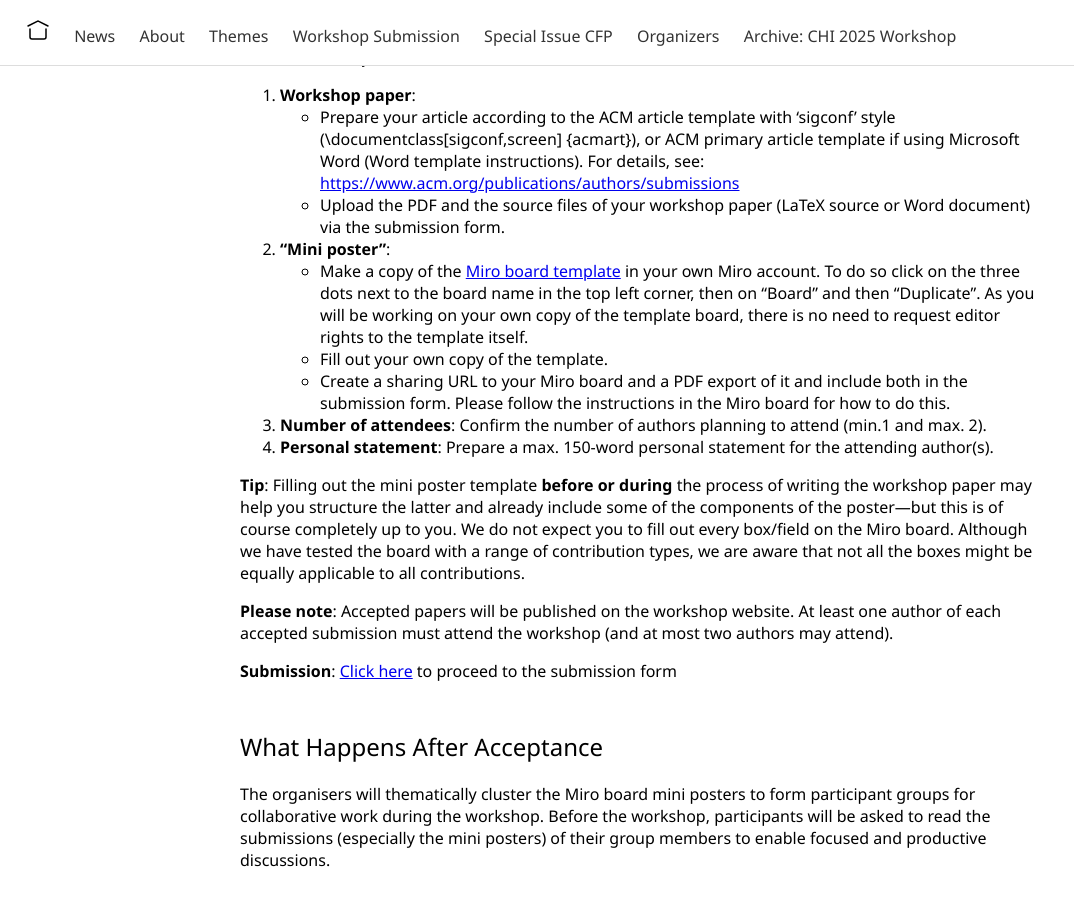
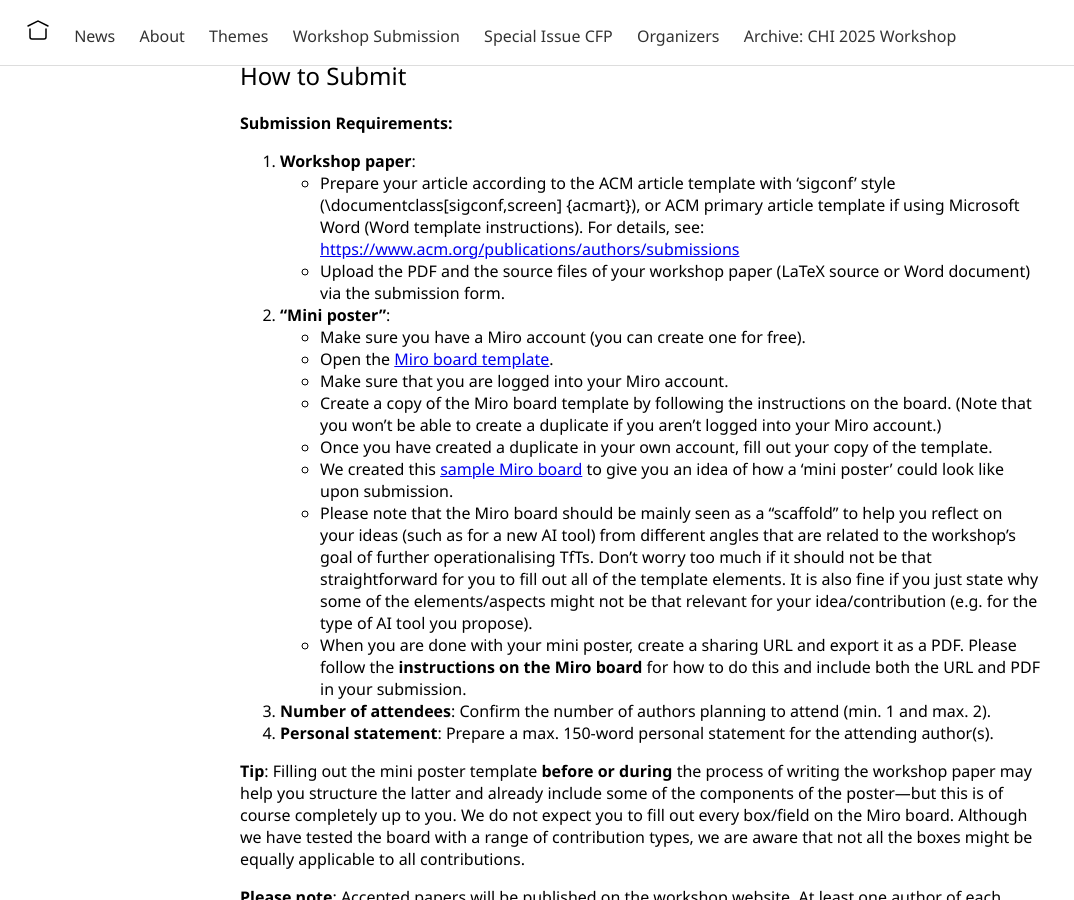
Before and after one commit to ai-tools-for-thought/workshop, a Jekyll site: the page built from index.md, in a window 1280 px wide and 900 px high, scrolled down 3130 px. Shown: the whole window, without its empty margins (0-1074 px from the left). Built offline with Jekyll 4.4.1, drawn with Linux system fonts in a browser that asks for light colours; some of the changed text lies outside the part shown.

Commit message:
Update CfP questions and instructions for mini poster submission

```diff
--- a/index.md
+++ b/index.md
@@ -49,7 +49,7 @@
 
 
    - What are promising design strategies, including interface mechanisms, interaction designs, and design patterns that protect or augment human cognition?
-   - What are effective usage strategies where AI is used to help people think, learn, create, and work better, even in general-purpose tools like ChatGPT that are not specifically designed as TfT?
+   - What are effective usage strategies where AI is used to help people think, learn, create, and work better, even for general-purpose tools like ChatGPT that are not specifically designed as TfT?
    - How can we systematise specific examples into tangible, transferable strategies across domains and contexts?
    - What are useful framings for the role of GenAI (e.g., AI as provocateur or facilitator) that inspire effective design and usage?
    - Can we theoretically ground these strategies and provide empirical evidence for their effectiveness?
@@ -58,8 +58,9 @@
 
     *What are the outcomes of tools for thought, and how do we measure them?*
 
-   - What counts as a "good" outcome for TfTs? How do we define desirable outcomes beyond task performance?
-   - How can we capture intermediary outcomes (e.g., artefacts like notes or diagrams that scaffold thinking)?
+   - What counts as a "good" outcome for the people using a TfT? How do we define desirable outcomes beyond task performance?
+   - How can we capture intermediary outcomes that are relevant for a workflow and thought process (e.g., artefacts like notes or diagrams that scaffold thinking)?
+   - How can TfT be designed so that they avoid skipping over intermediary artefacts and outcomes that are important to the human thought process (e.g. for sensemaking, divergent thinking etc.)?
    - How do we measure cognitive outcomes such as understanding, learning, critical thinking, and metacognitive engagement?
    - What role do task outcomes (performance) play, and how do we balance them with cognitive goals?
    - What evaluation methods are appropriate for capturing the richness of cognition—including process tracing, artefact analysis, cognitive assessments, and longitudinal studies?
@@ -70,10 +71,10 @@
     *How can tools for thought achieve successful adoption and integration into people's workflows?*
 
     - What makes a good experience in a TfT, and how is it adequately balanced with the friction that might be required to support cognitive engagement?
-    - How might we imbue users with intrinsic motivation to use GenAI in ways that support improved cognitive outcomes?
-    - What strategies can we employ to communicate the value of TfT to stakeholders and achieve buy-in at the organisational level?
+    - How could the value of a TfT and the additional cognitive effort it might involve be communicated?
+    - How might we foster people's intrinsic motivation to use AI in ways that support improved cognitive outcomes?
     - How might we manage trade-offs between productivity and cognitive outcomes to maximise successful integration and sustained use?
-    - Are there strategies that resolve the conflict between productivity and cognitive outcomes, allowing users to achieve both?
+    - Are there strategies that resolve possible tensions between productivity and cognitive outcomes, allowing users to achieve both?
 
 ## What to Submit {#submission}
 
@@ -106,11 +107,16 @@
    - Upload the PDF and the source files of your workshop paper (LaTeX source or Word document) via the submission form.
 
 2. **"Mini poster"**:
-   - Make a copy of the [Miro board template](https://miro.com/app/board/uXjVGYqxRTs=/?share_link_id=265516023183) in your own Miro account. To do so click on the three dots next to the board name in the top left corner, then on "Board" and then "Duplicate". As you will be working on your own copy of the template board, there is no need to request editor rights to the template itself.
-   - Fill out your own copy of the template.
-   - Create a sharing URL to your Miro board and a PDF export of it and include both in the submission form. Please follow the instructions in the Miro board for how to do this.
+   - Make sure you have a Miro account (you can create one for free).
+   - Open the [Miro board template](https://miro.com/app/board/uXjVGVr33NA=/?share_link_id=778756096429).
+   - Make sure that you are logged into your Miro account.
+   - Create a copy of the Miro board template by following the instructions on the board. (Note that you won't be able to create a duplicate if you aren't logged into your Miro account.)
+   - Once you have created a duplicate in your own account, fill out your copy of the template.
+   - We created this [sample Miro board](https://miro.com/app/board/uXjVGVr1ixg=/?share_link_id=906043387845) to give you an idea of how a 'mini poster' could look like upon submission.
+   - Please note that the Miro board should be mainly seen as a "scaffold" to help you reflect on your ideas (such as for a new AI tool) from different angles that are related to the workshop's goal of further operationalising TfTs. Don't worry too much if it should not be that straightforward for you to fill out all of the template elements. It is also fine if you just state why some of the elements/aspects might not be that relevant for your idea/contribution (e.g. for the type of AI tool you propose).
+   - When you are done with your mini poster, create a sharing URL and export it as a PDF. Please follow the **instructions on the Miro board** for how to do this and include both the URL and PDF in your submission.
 
-3. **Number of attendees**: Confirm the number of authors planning to attend (min.1 and max. 2).
+3. **Number of attendees**: Confirm the number of authors planning to attend (min. 1 and max. 2).
 4. **Personal statement**: Prepare a max. 150-word personal statement for the attending author(s).
 
 
```
Also changed, not shown: other parts of index.md (+1 -1 lines).
